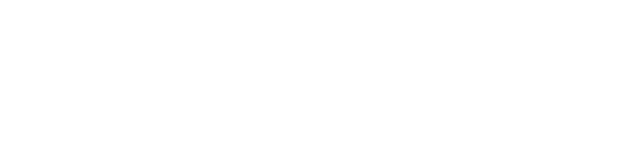
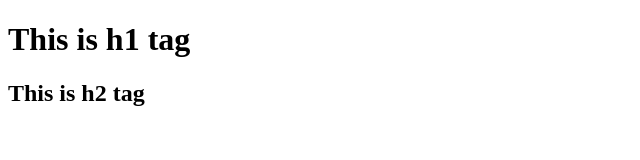
Before and after one commit to faisal0255/newproject, a plain HTML site: page index.html in a window 1280 px wide. Shown: the whole page, without its empty margins (0-640 px from the left). Drawn offline with Linux system fonts and the light colour scheme.

Commit message:
new lines are added

```diff
--- a/index.html
+++ b/index.html
@@ -6,6 +6,7 @@
     <title>using terminal</title>
 </head>
 <body>
-
+    <h1>This is h1 tag</h1>
+    <h2>This is h2 tag</h2>
 </body>
 </html>
```
